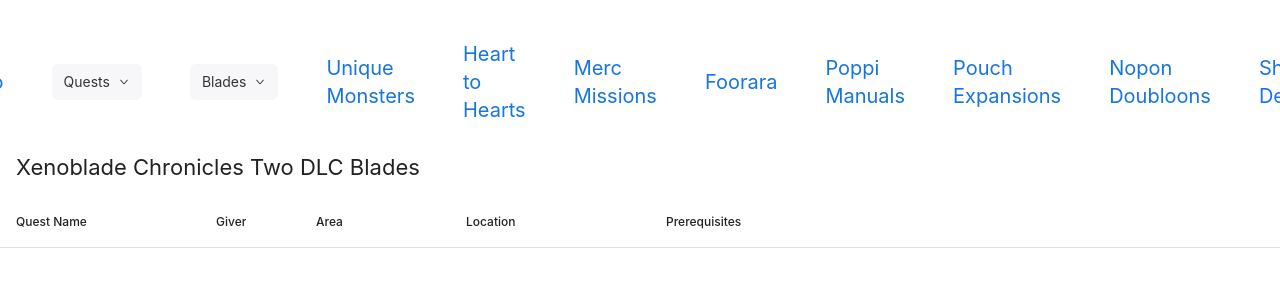
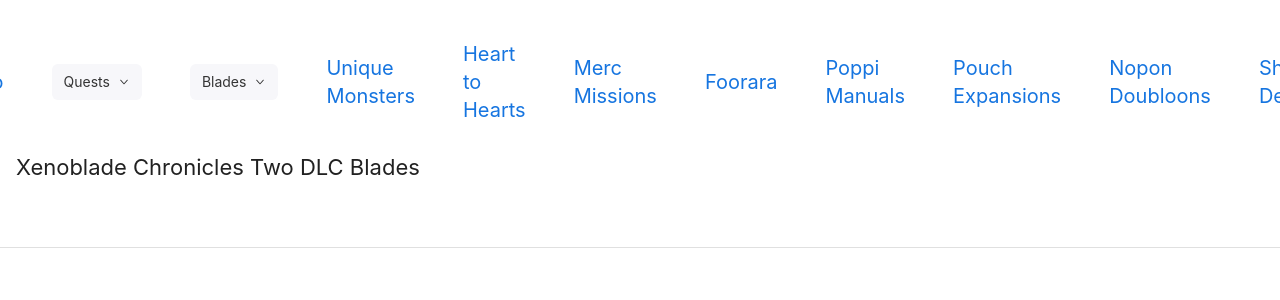
Before and after one commit to Sniffin3083/project-zohar, a React (Create React App) app: page /xeno2/blades/dlc in a window 1280 px wide. Shown: the top 300 px of the page. Built offline with nearby package versions, Linux system fonts and the light colour scheme.

Commit message:
Removed Unnecessary Column Data

```diff
--- a/src/routes/XC2/DLCBlades.jsx
+++ b/src/routes/XC2/DLCBlades.jsx
@@ -8,37 +8,6 @@ const {useState} = React;
 const {useEffect} = React;
 
 const columns = [
-    {
-        name: "Quest Name",
-        selector: row => row.name,
-        sortable: true,
-        width: "200px"
-    },
-    {
-        name: "Giver",
-        selector: row => row.giver,
-        sortable: true,
-        width: "100px"
-    },
-    {
-        name: "Area",
-        selector: row => row.area,
-        sortable: true,
-        width: "150px"
-    },
-    {
-        name: "Location",
-        selector: row => row.location,
-        sortable: true,
-        width: "200px"
-    },
-    {
-        name: "Prerequisites",
-        selector: row => row.prerequisites,
-        sortable: true,
-        width: "400px",
-        wrap: true,
-    },
 ];
 
 const conditionalRowStyles = [
--- a/src/routes/XC2/Deeds.jsx
+++ b/src/routes/XC2/Deeds.jsx
@@ -8,37 +8,6 @@ const {useState} = React;
 const {useEffect} = React;
 
 const columns = [
-    {
-        name: "Quest Name",
-        selector: row => row.name,
-        sortable: true,
-        width: "200px"
-    },
-    {
-        name: "Giver",
-        selector: row => row.giver,
-        sortable: true,
-        width: "100px"
-    },
-    {
-        name: "Area",
-        selector: row => row.area,
-        sortable: true,
-        width: "150px"
-    },
-    {
-        name: "Location",
-        selector: row => row.location,
-        sortable: true,
-        width: "200px"
-    },
-    {
-        name: "Prerequisites",
-        selector: row => row.prerequisites,
-        sortable: true,
-        width: "400px",
-        wrap: true,
-    },
 ];
 
 const conditionalRowStyles = [
--- a/src/routes/XC2/Foorara.jsx
+++ b/src/routes/XC2/Foorara.jsx
@@ -8,37 +8,6 @@ const {useState} = React;
 const {useEffect} = React;
 
 const columns = [
-    {
-        name: "Quest Name",
-        selector: row => row.name,
-        sortable: true,
-        width: "200px"
-    },
-    {
-        name: "Giver",
-        selector: row => row.giver,
-        sortable: true,
-        width: "100px"
-    },
-    {
-        name: "Area",
-        selector: row => row.area,
-        sortable: true,
-        width: "150px"
-    },
-    {
-        name: "Location",
-        selector: row => row.location,
-        sortable: true,
-        width: "200px"
-    },
-    {
-        name: "Prerequisites",
-        selector: row => row.prerequisites,
-        sortable: true,
-        width: "400px",
-        wrap: true,
-    },
 ];
 
 const conditionalRowStyles = [
--- a/src/routes/XC2/Heart.jsx
+++ b/src/routes/XC2/Heart.jsx
@@ -8,37 +8,6 @@ const {useState} = React;
 const {useEffect} = React;
 
 const columns = [
-    {
-        name: "Quest Name",
-        selector: row => row.name,
-        sortable: true,
-        width: "200px"
-    },
-    {
-        name: "Giver",
-        selector: row => row.giver,
-        sortable: true,
-        width: "100px"
-    },
-    {
-        name: "Area",
-        selector: row => row.area,
-        sortable: true,
-        width: "150px"
-    },
-    {
-        name: "Location",
-        selector: row => row.location,
-        sortable: true,
-        width: "200px"
-    },
-    {
-        name: "Prerequisites",
-        selector: row => row.prerequisites,
-        sortable: true,
-        width: "400px",
-        wrap: true,
-    },
 ];
 
 const conditionalRowStyles = [
--- a/src/routes/XC2/MercM.jsx
+++ b/src/routes/XC2/MercM.jsx
@@ -8,37 +8,6 @@ const {useState} = React;
 const {useEffect} = React;
 
 const columns = [
-    {
-        name: "Quest Name",
-        selector: row => row.name,
-        sortable: true,
-        width: "200px"
-    },
-    {
-        name: "Giver",
-        selector: row => row.giver,
-        sortable: true,
-        width: "100px"
-    },
-    {
-        name: "Area",
-        selector: row => row.area,
-        sortable: true,
-        width: "150px"
-    },
-    {
-        name: "Location",
-        selector: row => row.location,
-        sortable: true,
-        width: "200px"
-    },
-    {
-        name: "Prerequisites",
-        selector: row => row.prerequisites,
-        sortable: true,
-        width: "400px",
-        wrap: true,
-    },
 ];
 
 const conditionalRowStyles = [
--- a/src/routes/XC2/NGPlusBlades.jsx
+++ b/src/routes/XC2/NGPlusBlades.jsx
@@ -8,37 +8,6 @@ const {useState} = React;
 const {useEffect} = React;
 
 const columns = [
-    {
-        name: "Quest Name",
-        selector: row => row.name,
-        sortable: true,
-        width: "200px"
-    },
-    {
-        name: "Giver",
-        selector: row => row.giver,
-        sortable: true,
-        width: "100px"
-    },
-    {
-        name: "Area",
-        selector: row => row.area,
-        sortable: true,
-        width: "150px"
-    },
-    {
-        name: "Location",
-        selector: row => row.location,
-        sortable: true,
-        width: "200px"
-    },
-    {
-        name: "Prerequisites",
-        selector: row => row.prerequisites,
-        sortable: true,
-        width: "400px",
-        wrap: true,
-    },
 ];
 
 const conditionalRowStyles = [
--- a/src/routes/XC2/NoponD.jsx
+++ b/src/routes/XC2/NoponD.jsx
@@ -8,37 +8,6 @@ const {useState} = React;
 const {useEffect} = React;
 
 const columns = [
-    {
-        name: "Quest Name",
-        selector: row => row.name,
-        sortable: true,
-        width: "200px"
-    },
-    {
-        name: "Giver",
-        selector: row => row.giver,
-        sortable: true,
-        width: "100px"
-    },
-    {
-        name: "Area",
-        selector: row => row.area,
-        sortable: true,
-        width: "150px"
-    },
-    {
-        name: "Location",
-        selector: row => row.location,
-        sortable: true,
-        width: "200px"
-    },
-    {
-        name: "Prerequisites",
-        selector: row => row.prerequisites,
-        sortable: true,
-        width: "400px",
-        wrap: true,
-    },
 ];
 
 const conditionalRowStyles = [
--- a/src/routes/XC2/PoppiM.jsx
+++ b/src/routes/XC2/PoppiM.jsx
@@ -8,37 +8,6 @@ const {useState} = React;
 const {useEffect} = React;
 
 const columns = [
-    {
-        name: "Quest Name",
-        selector: row => row.name,
-        sortable: true,
-        width: "200px"
-    },
-    {
-        name: "Giver",
-        selector: row => row.giver,
-        sortable: true,
-        width: "100px"
-    },
-    {
-        name: "Area",
-        selector: row => row.area,
-        sortable: true,
-        width: "150px"
-    },
-    {
-        name: "Location",
-        selector: row => row.location,
-        sortable: true,
-        width: "200px"
-    },
-    {
-        name: "Prerequisites",
-        selector: row => row.prerequisites,
-        sortable: true,
-        width: "400px",
-        wrap: true,
-    },
 ];
 
 const conditionalRowStyles = [
--- a/src/routes/XC2/PouchE.jsx
+++ b/src/routes/XC2/PouchE.jsx
@@ -8,37 +8,6 @@ const {useState} = React;
 const {useEffect} = React;
 
 const columns = [
-    {
-        name: "Quest Name",
-        selector: row => row.name,
-        sortable: true,
-        width: "200px"
-    },
-    {
-        name: "Giver",
-        selector: row => row.giver,
-        sortable: true,
-        width: "100px"
-    },
-    {
-        name: "Area",
-        selector: row => row.area,
-        sortable: true,
-        width: "150px"
-    },
-    {
-        name: "Location",
-        selector: row => row.location,
-        sortable: true,
-        width: "200px"
-    },
-    {
-        name: "Prerequisites",
-        selector: row => row.prerequisites,
-        sortable: true,
-        width: "400px",
-        wrap: true,
-    },
 ];
 
 const conditionalRowStyles = [
--- a/src/routes/XC2/SBlades.jsx
+++ b/src/routes/XC2/SBlades.jsx
@@ -8,37 +8,7 @@ const {useState} = React;
 const {useEffect} = React;
 
 const columns = [
-    {
-        name: "Quest Name",
-        selector: row => row.name,
-        sortable: true,
-        width: "200px"
-    },
-    {
-        name: "Giver",
-        selector: row => row.giver,
-        sortable: true,
-        width: "100px"
-    },
-    {
-        name: "Area",
-        selector: row => row.area,
-        sortable: true,
-        width: "150px"
-    },
-    {
-        name: "Location",
-        selector: row => row.location,
-        sortable: true,
-        width: "200px"
-    },
-    {
-        name: "Prerequisites",
-        selector: row => row.prerequisites,
-        sortable: true,
-        width: "400px",
-        wrap: true,
-    },
+
 ];
 
 const conditionalRowStyles = [
--- a/src/routes/XC2/SQuests.jsx
+++ b/src/routes/XC2/SQuests.jsx
@@ -25,12 +25,6 @@ const columns = [
         selector: row => row.area,
         sortable: true,
         width: "150px"
-    },
-    {
-        name: "Location",
-        selector: row => row.location,
-        sortable: true,
-        width: "200px"
     },
     {
         name: "Prerequisites",
--- a/src/routes/XC2/UMonster.jsx
+++ b/src/routes/XC2/UMonster.jsx
@@ -8,37 +8,6 @@ const {useState} = React;
 const {useEffect} = React;
 
 const columns = [
-    {
-        name: "Quest Name",
-        selector: row => row.name,
-        sortable: true,
-        width: "200px"
-    },
-    {
-        name: "Giver",
-        selector: row => row.giver,
-        sortable: true,
-        width: "100px"
-    },
-    {
-        name: "Area",
-        selector: row => row.area,
-        sortable: true,
-        width: "150px"
-    },
-    {
-        name: "Location",
-        selector: row => row.location,
-        sortable: true,
-        width: "200px"
-    },
-    {
-        name: "Prerequisites",
-        selector: row => row.prerequisites,
-        sortable: true,
-        width: "400px",
-        wrap: true,
-    },
 ];
 
 const conditionalRowStyles = [
```
